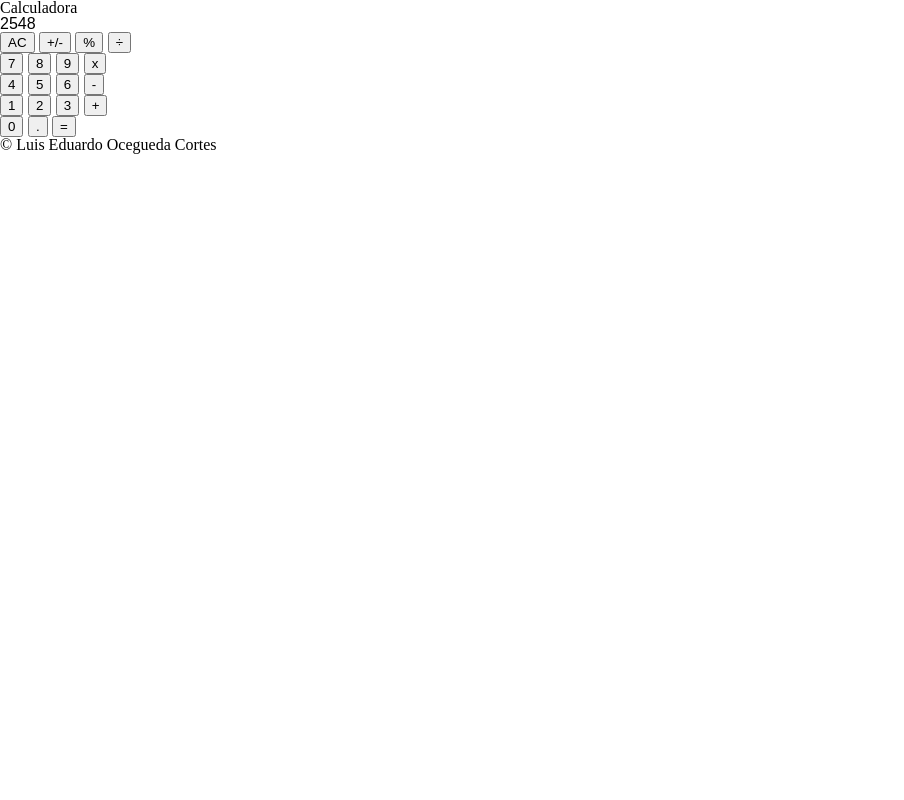
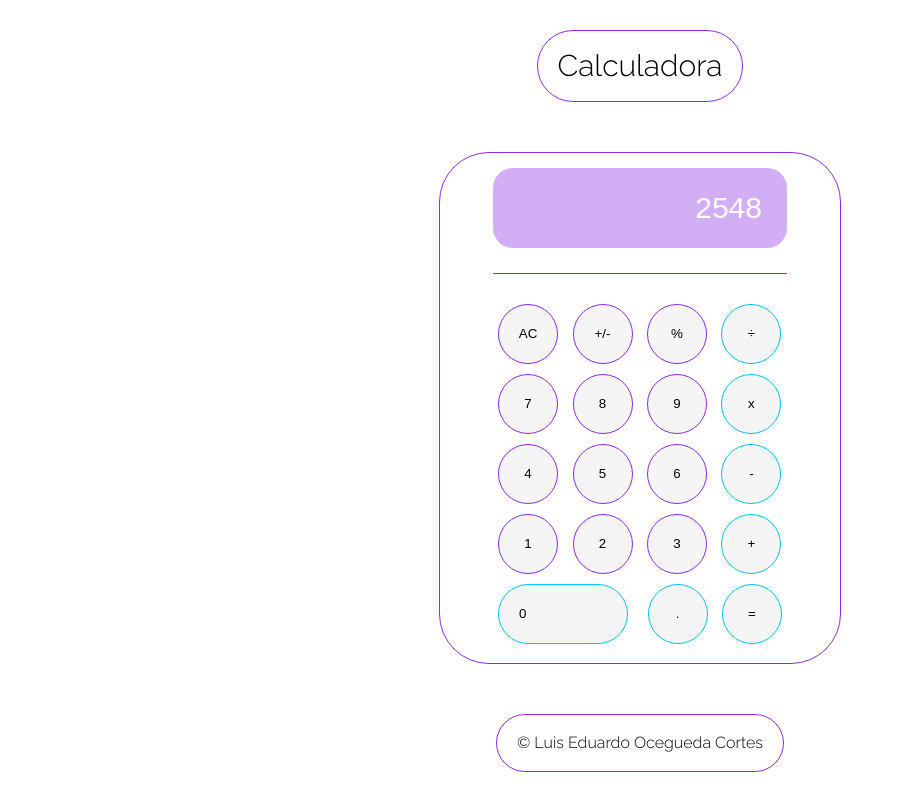
Before and after one commit to LUISEDOCCOR/Calculadora, a plain HTML site: page index.html in a window 1280 px wide. Shown: the whole page, without its empty margins (0-904 px from the left). Drawn offline with Linux system fonts and the light colour scheme; a web font is replaced by a local one.

Commit message:
Diseño terminado

```diff
--- a/css/index.css
+++ b/css/index.css
@@ -1,5 +1,79 @@
 @import url('https://fonts.googleapis.com/css2?family=Andika:wght@700&display=swap');
-
+@import url('https://fonts.googleapis.com/css2?family=Raleway:wght@300&display=swap');
 *{
     font-family:  'Andika', sans-serif; ;
 }
+body{
+    display: flex;
+    flex-direction: column;
+    align-items: center;
+}
+header{
+    margin-top: 30px;
+    margin-bottom: 50px;
+    border: 1px solid blueviolet;
+    border-radius: 50px;
+}
+header h1{
+    font-size: 30px;
+    font-family: 'Raleway', sans-serif;
+    font-weight: lighter;
+    padding: 20px;
+}
+main{
+    border: 1px solid blueviolet;
+    border-radius: 50px;
+    display: flex;
+    align-items: center;
+    justify-content: center;
+    height: 510px;
+    width: 400px;
+}
+.contenedor{
+    padding: 20px;
+}
+#lcd{
+    background-color: rgba(137, 43, 226, 0.381);
+    border-radius: 20px;
+    text-align: right;
+}
+#lcd h2{
+    padding: 25px;
+    font-size: 30px;
+    color: white;
+}
+.separador{
+    border-top: 1px solid blueviolet;
+    margin-bottom: 25px;
+    margin-top: 25px;
+}
+button{
+    width: 60px;
+    height: 60px;
+    margin: 5px;
+    border: 1px solid blueviolet;
+    background-color: whitesmoke;
+    border-radius: 30px;
+}
+#cero{
+    width: 130px;
+    text-align: left;
+    margin-right: 10px;
+    padding-left: 20px;
+}
+#division, #multiplicacion, #menos, #mas, #igual, #cero,#punto{
+    border-color: #01c4e7;
+}
+button:hover{
+    border-radius: 15px;
+}
+footer{
+    margin-top: 50px;
+    border-radius: 30px;
+    border: 1px solid blueviolet;
+}
+footer p{
+    padding: 20px;
+    font-family: 'Raleway', sans-serif;
+
+}
--- a/index.html
+++ b/index.html
@@ -6,7 +6,7 @@
     <meta name="viewport" content="width=device-width, initial-scale=1.0">
     <link rel="stylesheet" href="./css/reset.css">
     <link rel="stylesheet" href="./css/index.css">
-    <title>Document</title>
+    <title>Calculadora</title>
 </head>
 <body>
     <header>
@@ -28,7 +28,7 @@
                 <button id="siete">7</button>
                 <button id="ocho">8</button>
                 <button id="nueve">9</button>
-                <button id="diez">x</button>
+                <button id="multiplicacion">x</button>
             </div>
             <div id="filatres">
                 <button id="cuatro">4</button>
@@ -52,8 +52,6 @@
     <footer>
         <p>&copy; Luis Eduardo Ocegueda Cortes</p>
     </footer>
-
-
-    <script src="./js/index.js"></script>
+   <script src="./js/index.js"></script>
 </body>
 </html>
```
